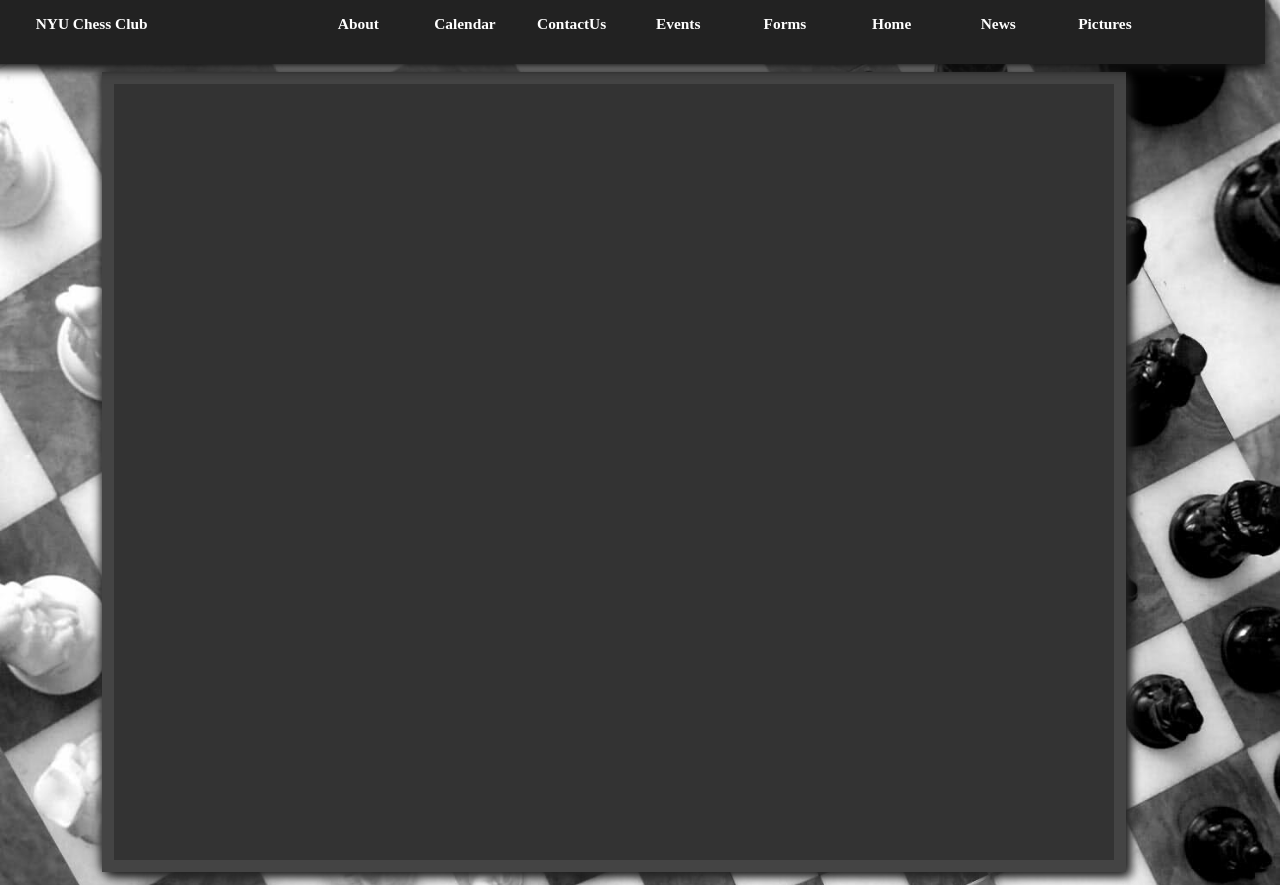
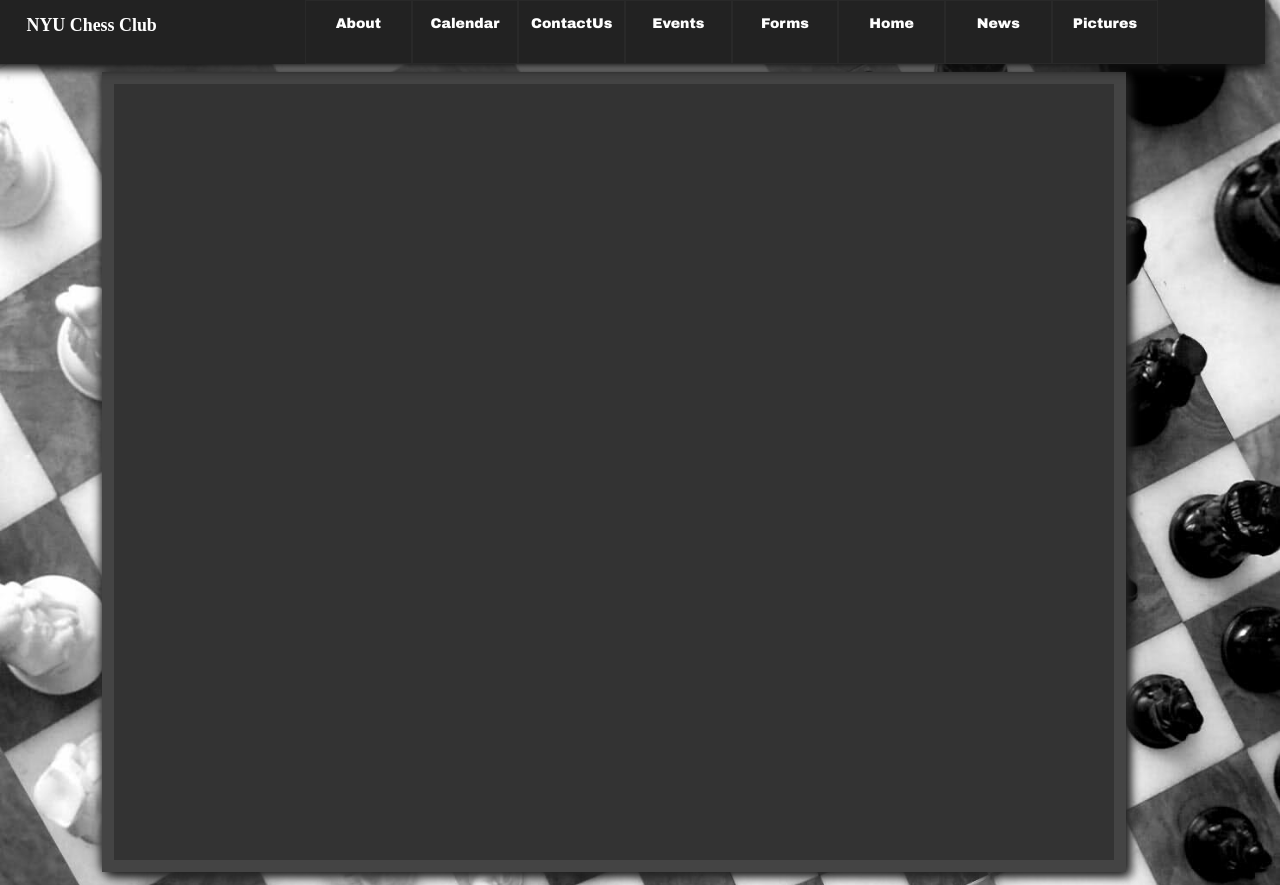
Before and after one commit to NYUChess/NYUChess, a plain HTML site: page index.html in a window 1280 px wide. Drawn offline with nearby package versions, Linux system fonts and the light colour scheme.

Commit message:
Changed font

```diff
--- a/css/style.css
+++ b/css/style.css
@@ -4,17 +4,41 @@ body {
 }
 
 .row {
-    margin: 0px;
+    margin: 0;
 }
 
 .name {
     color: white;
     font-weight: bold;
-    font-family: "Lucida Handwriting";
-    padding: 1vw;
-    font-size: 1.2vw;
+    font-family: "Arial Black", serif;
+    padding: 1vw 0 0 0 !important;
+    font-size: 1.1vw;
     border: none;
     background: none;
+    height: inherit;
+}
+
+.fancy {
+    font-family: "Lucida Handwriting", serif;
+}
+
+.big {
+    font-size: 1.4vw;
+    padding-left: 1vw;
+}
+
+.border {
+    border: 0.1vw solid #292929;
+    border-left-width: 0.05vw;
+    border-right-width: 0.05vw;
+}
+
+.thickBorderLeft {
+    border-left-width: 0.1vw;
+}
+
+.thickBorderRight {
+    border-right-width: 0.1vw;
 }
 
 .topBar {
@@ -35,5 +59,5 @@ body {
     margin-left: 8vw;
     margin-bottom: 1vw;
     height: 100vh;
-    box-shadow: #222 5px 5px 10px, #222 -1px -1px 10px;
+    box-shadow: #222 -1px -1px 10px, #222 5px 5px 10px;
 }
--- a/index.html
+++ b/index.html
@@ -12,33 +12,33 @@
 <body>
 <div class="topBar row text-center">
     <a href="http://nyuchess.com">
-    <div class="col-md-2 name">
+    <div class="col-md-2 name big fancy">
         NYU Chess Club
     </div>
     </a>
-    <div class="col-md-1 name"></div>
-    <div class="col-md-1 name">
+    <div class="col-md-1"></div>
+    <div class="col-md-1 name border thickBorderLeft">
         About
     </div>
-    <div class="col-md-1 name">
+    <div class="col-md-1 name border">
         Calendar
     </div>
-    <div class="col-md-1 name">
+    <div class="col-md-1 name border">
         ContactUs
     </div>
-    <div class="col-md-1 name">
+    <div class="col-md-1 name border">
         Events
     </div>
-    <div class="col-md-1 name">
+    <div class="col-md-1 name border">
         Forms
     </div>
-    <div class="col-md-1 name">
+    <div class="col-md-1 name border">
         Home
     </div>
-    <div class="col-md-1 name">
+    <div class="col-md-1 name border">
         News
     </div>
-    <div class="col-md-1 name">
+    <div class="col-md-1 name border thickBorderRight">
         Pictures
     </div>
 
```
